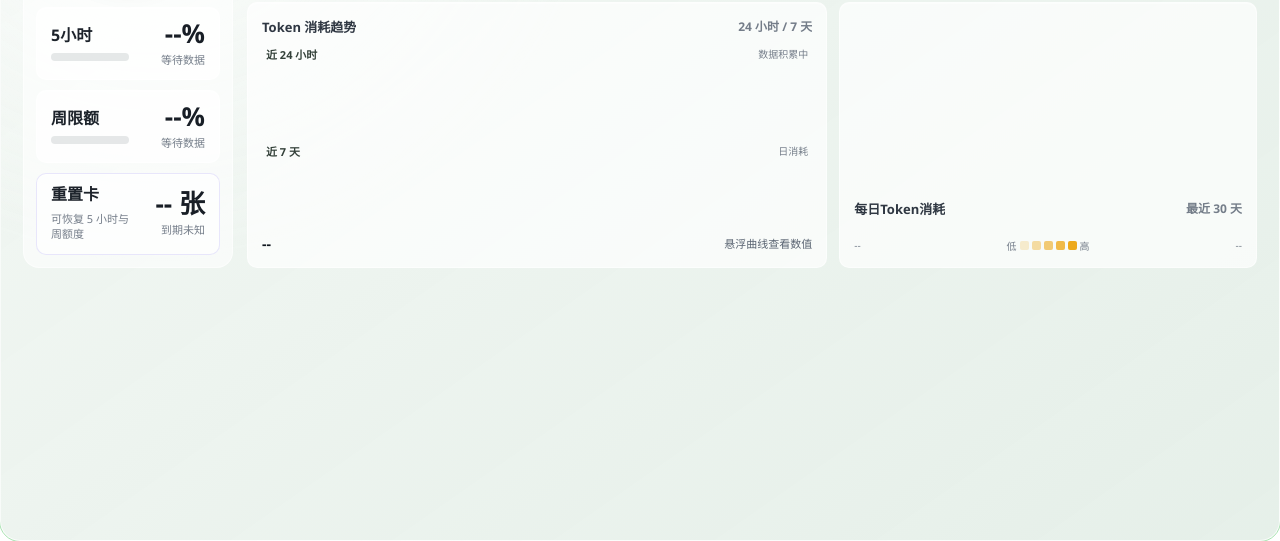
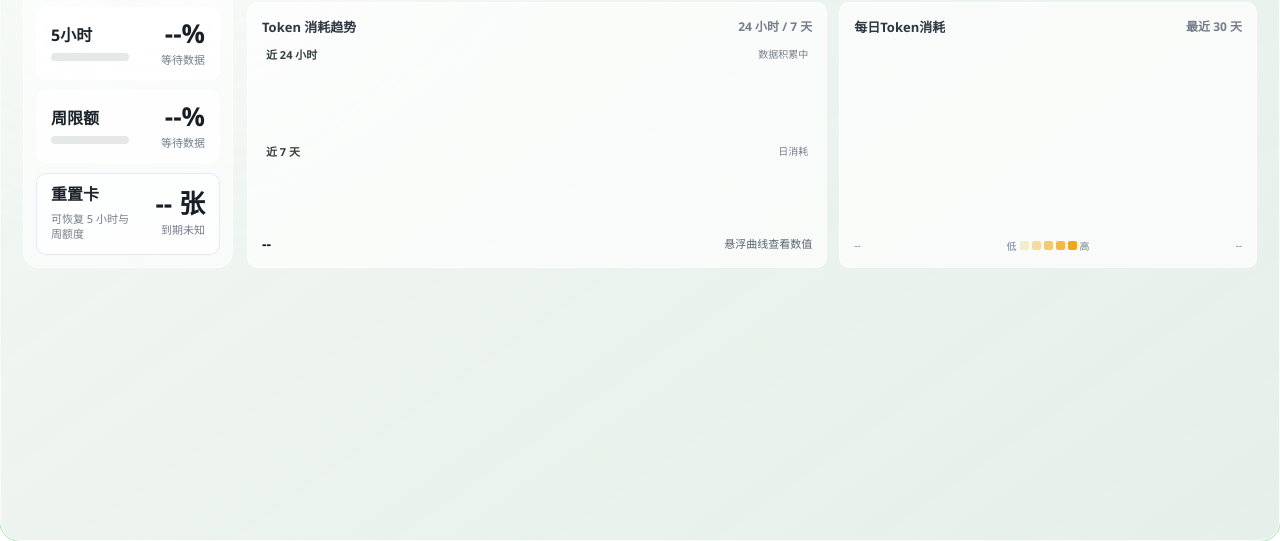
Before and after one commit to w1ndwill/ai-quota-widget, an Electron app: page src/renderer/index.html in a window 1280 px wide. Shown: the part 259-800 px from the top of the page. Drawn offline with Linux system fonts and the light colour scheme; no server answers.

Commit message:
fix: resolve heatmap footer overlap by constraining cell to 25px and using grid-template-rows stretching

```diff
--- a/src/renderer/styles.css
+++ b/src/renderer/styles.css
@@ -1061,8 +1061,8 @@ body {
 }
 
 .heat-card {
-  grid-template-rows: auto auto auto;
-  align-content: end;
+  grid-template-rows: auto 1fr auto;
+  align-content: stretch;
 }
 
 .trend-panels {
@@ -1225,7 +1225,7 @@ body {
 
 .hit-heatmap {
   display: grid;
-  grid-template-columns: repeat(6, minmax(20px, 32px));
+  grid-template-columns: repeat(6, minmax(18px, 25px));
   justify-content: space-between;
   gap: 4px;
 }
```
